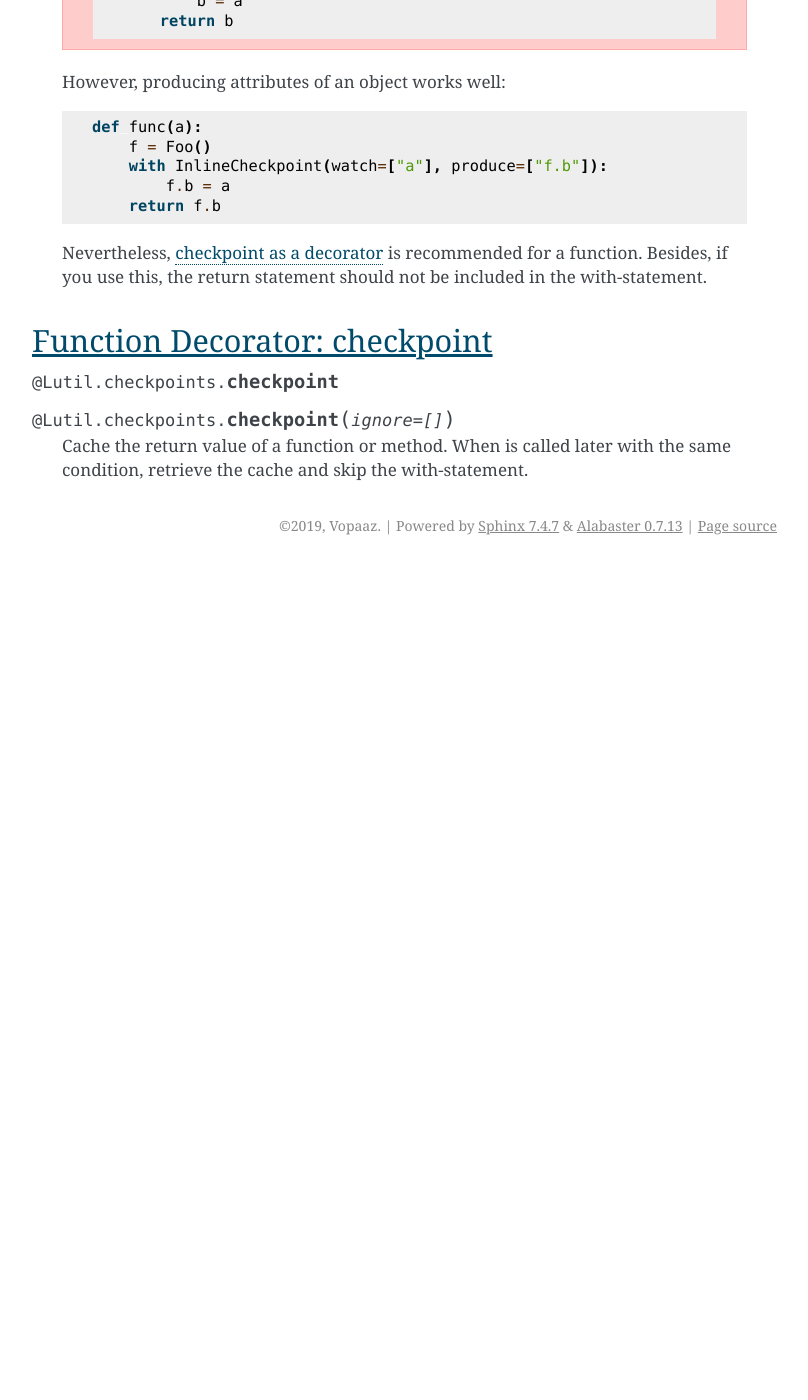
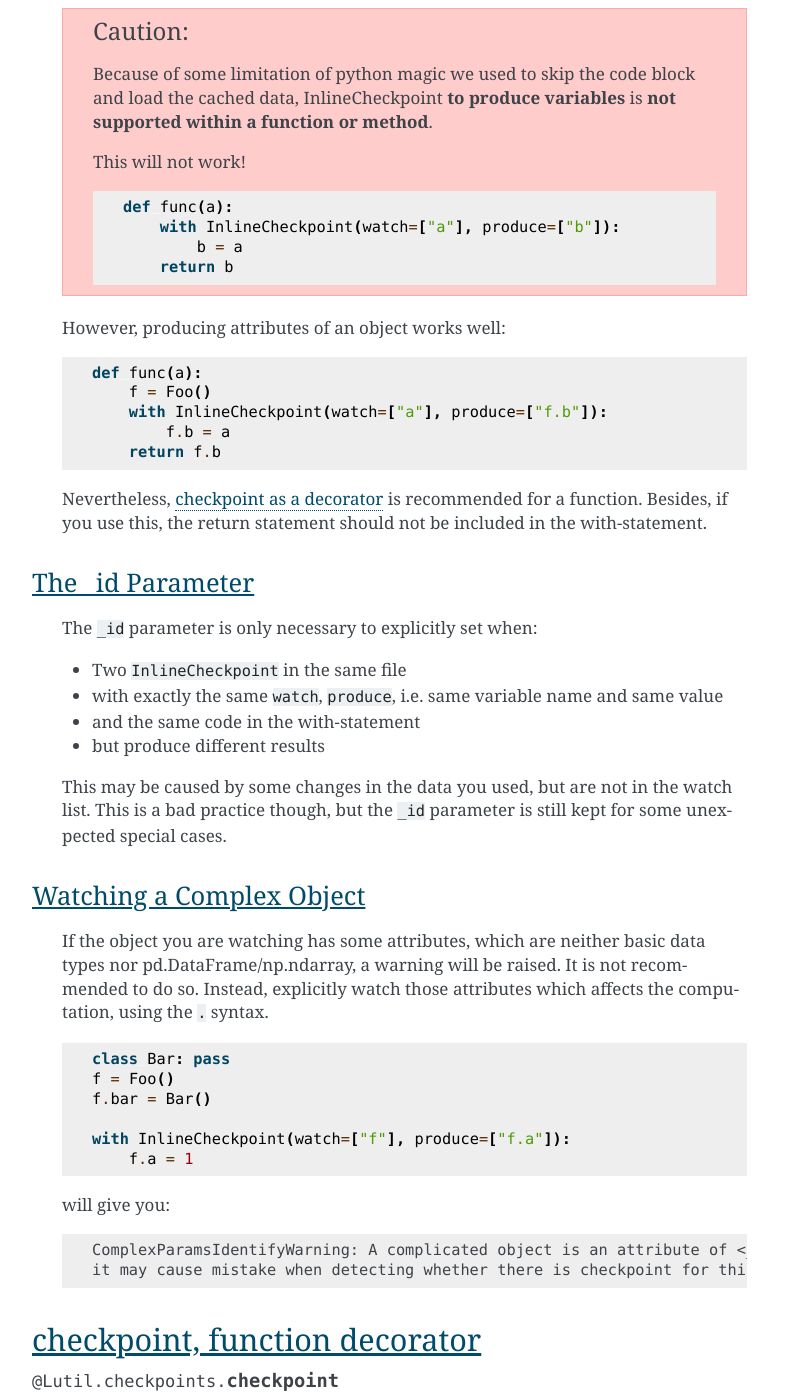
Before and after one commit to Vopaaz/learning-utility, a Sphinx documentation site: the page built from docs/source/content/checkpoints.rst, in a window 1280 px wide and 1400 px high, scrolled down 2497 px. Shown: the whole window, without its empty margins (388-1196 px from the left). Built offline with Sphinx 7.4.7, drawn with Linux system fonts in a browser that asks for light colours; before the commit the page ends 3062 px from its top, so only the background shows below that; some of the changed text lies outside the part shown.

Commit message:
Docs: finish InlineCheckpoint docs

```diff
--- a/docs/source/content/checkpoints.rst
+++ b/docs/source/content/checkpoints.rst
@@ -14,13 +14,16 @@
     When is executed later with the same condition,
     retrieve the cache and avoid re-computation.
 
-    :param watch: List of variables used to identify a computing context
+    :param watch: List of names of variables used to identify a computing context
     :type watch: list or tuple
-    :param produce: List of variables whose values are generated within the with-statement
+    :param produce: List of names of variables whose values are generated within the with-statement
     :type produce: list or tuple
     :param str _id: Indentifier for very special case
 
-    We have provided the most basic example in
+Basic Example
+^^^^^^^^^^^^^^^^
+
+    We have provided the simplest example in
     `the welcome page <../index.html#cache-intermediate-results>`_,
     here is a more practical one:
 
@@ -53,32 +56,34 @@
 
         (10000, 20)
 
-    If you the values watched has changed, for example,
+Condition of Re-computation
+^^^^^^^^^^^^^^^^^^^^^^^^^^^^^^^^
+
+    If the values you watched has changed, for example,
     the data or the parameter for the sklearn transformer,
     it re-compute the code in with-statement to retrieve the correct result.
 
-    For example, if you replace ``pca = PCA(20)`` with
-
-    .. code-block:: python
-
-        pca = PCA(50)
-
-    Run the script again, you will get::
+    For instance, if you replace ``pca = PCA(20)`` with ``pca = PCA(50)`` and
+    run the script again, you will get::
 
         A thousand years later.
         (10000, 50)
 
-    It also monitors whether the code in the with-statement has changed,
-    for example, if you replace ``data_t = pca.fit_transform(data)`` with
+    The code in the with-statement is also monitored to detect whether the condition
+    has changed.
 
-    .. code-block:: python
-
-        data_t = data
-
-    The with-statement is executed::
+    For example, if you replace ``data_t = pca.fit_transform(data)`` with ``data_t = data``
+    The re-computation will be executed::
 
         A thousand years later.
         (10000, 1000)
+
+
+Format of Watch and Produce
+^^^^^^^^^^^^^^^^^^^^^^^^^^^^^^^^^^^^^^^^^^^^^^^^^^^
+
+    Basically, the items in the ``watch``/``produce`` list shoule be valid
+    variable names in Python.
 
     The ``watch`` and ``produce`` can also be attributes of some object,
     using the ``.`` syntax.
@@ -130,13 +135,51 @@
                 f.b = a
             return f.b
 
-    Nevertheless, `checkpoint as a decorator <#function-decorator-checkpoint>`_ is recommended
+    Nevertheless, `checkpoint as a decorator <#checkpoint>`_ is recommended
     for a function. Besides, if you use this, the return statement should not be included
     in the with-statement.
 
 
 
-Function Decorator: checkpoint
+The _id Parameter
+^^^^^^^^^^^^^^^^^^^^^^^^^
+
+    The ``_id`` parameter is only necessary to explicitly set when:
+
+    * Two ``InlineCheckpoint`` in the same file
+    * with exactly the same ``watch``, ``produce``, i.e. same variable name and same value
+    * and the same code in the with-statement
+    * but produce different results
+
+    This may be caused by some changes in the data you used, but are not in the
+    watch list. This is a bad practice though, but the ``_id`` parameter is still
+    kept for some unexpected special cases.
+
+Watching a Complex Object
+^^^^^^^^^^^^^^^^^^^^^^^^^^^^^^^^^^^
+
+    If the object you are watching has some attributes, which are neither basic data types
+    nor pd.DataFrame/np.ndarray, a warning will be raised.
+    It is not recommended to do so. Instead, explicitly watch those attributes which affects
+    the computation, using the ``.`` syntax.
+
+    .. code-block:: python
+
+        class Bar: pass
+        f = Foo()
+        f.bar = Bar()
+
+        with InlineCheckpoint(watch=["f"], produce=["f.a"]):
+            f.a = 1
+
+    will give you:
+
+    .. code-block:: text
+
+        ComplexParamsIdentifyWarning: A complicated object is an attribute of <__main__.Foo object at 0x000001CE66E897B8>,
+        it may cause mistake when detecting whether there is checkpoint for this call.
+
+checkpoint, function decorator
 """""""""""""""""""""""""""""""""
 
 .. py:decorator:: checkpoint
--- a/docs/source/content/dataIO.rst
+++ b/docs/source/content/dataIO.rst
@@ -1,4 +1,4 @@
-dataIO Module: Read Data, Save Result
+dataIO: Read Data, Save Result
 =============================================
 
 .. py:module:: Lutil.dataIO
```
Also changed, not shown: other parts of docs/source/content/checkpoints.rst (+3 -3 lines).
